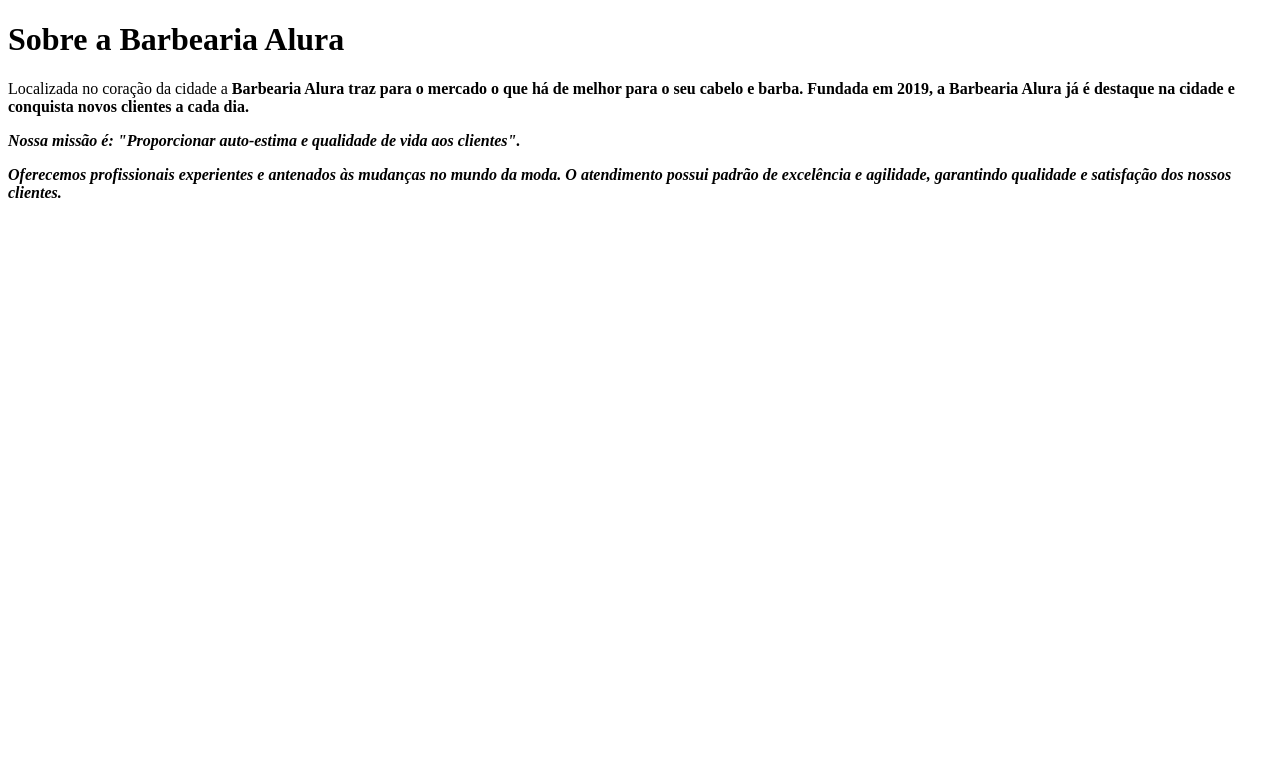
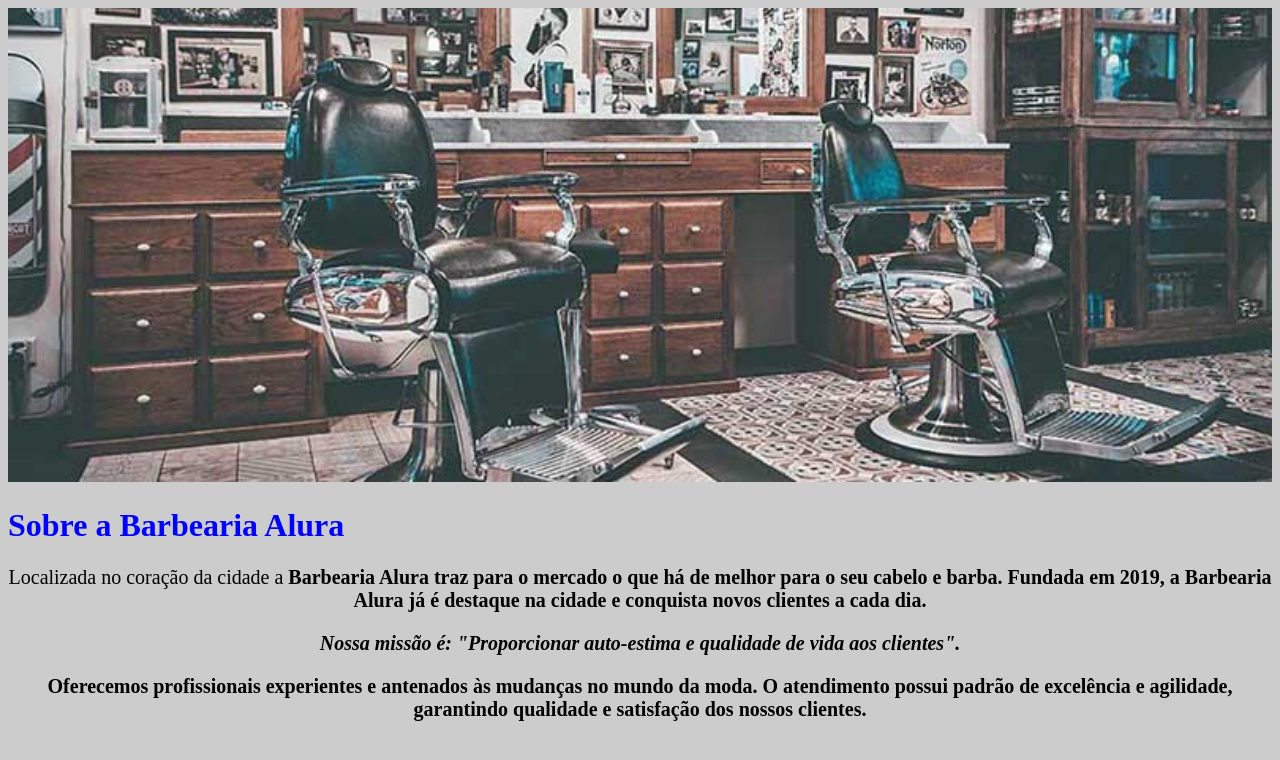
Before and after one commit to dudalele/barbearia-alura, a plain HTML site: page index.html in a window 1280 px wide. Drawn offline with Linux system fonts and the light colour scheme.

Commit message:
Add files via upload

```diff
--- a/index.html
+++ b/index.html
@@ -2,14 +2,16 @@
 <html lang="pt-br">
     <head>
     <meta charset="UTF-8">
-    <title>barbearia alura</title>
+    <title>Barbearia Alura</title>
+    <link rel="stylesheet" href="style.css">
     </head>
     <body>
+        <img id="banner" src="banner.jpg">
     <h1>Sobre a Barbearia Alura</h1>
 
     <p>Localizada no coração da cidade a <strong>Barbearia Alura<strong> traz para o mercado o que há de melhor para o seu cabelo e barba. Fundada em 2019, a Barbearia Alura já é destaque na cidade e conquista novos clientes a cada dia.</p>
 
-    <p><em>Nossa missão é: "Proporcionar auto-estima e qualidade de vida aos clientes".</strong><em><p>
+    <p id="missao"><em>Nossa missão é: "Proporcionar auto-estima e qualidade de vida aos clientes".</strong></em></p>
 
     <p>Oferecemos profissionais experientes e antenados às mudanças no mundo da moda. O atendimento possui padrão de excelência e agilidade, garantindo qualidade e satisfação dos nossos clientes.</p>
 </body>
--- /dev/null
+++ b/style.css
@@ -0,0 +1,24 @@
+body {
+    background-color:#CCCCCC;
+}
+
+#banner{
+        width: 100%;
+}
+h1 {
+    color: blue
+
+}
+
+p {
+    text-align: center;
+    font-size: 20px;
+}
+
+#missao {
+
+
+}
+em strong {
+   color:rgb(82, 197, 197)
+}
```
Also changed, not shown: banner.jpg (added).
